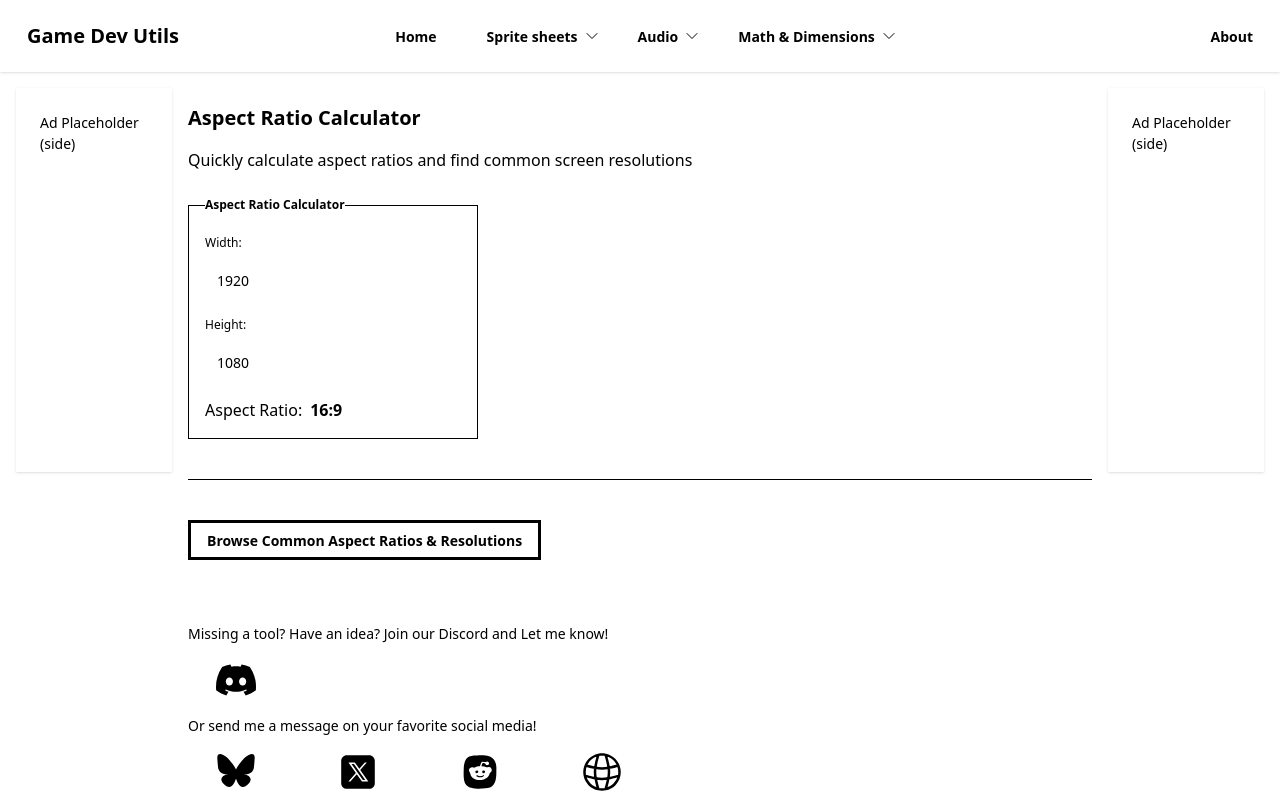
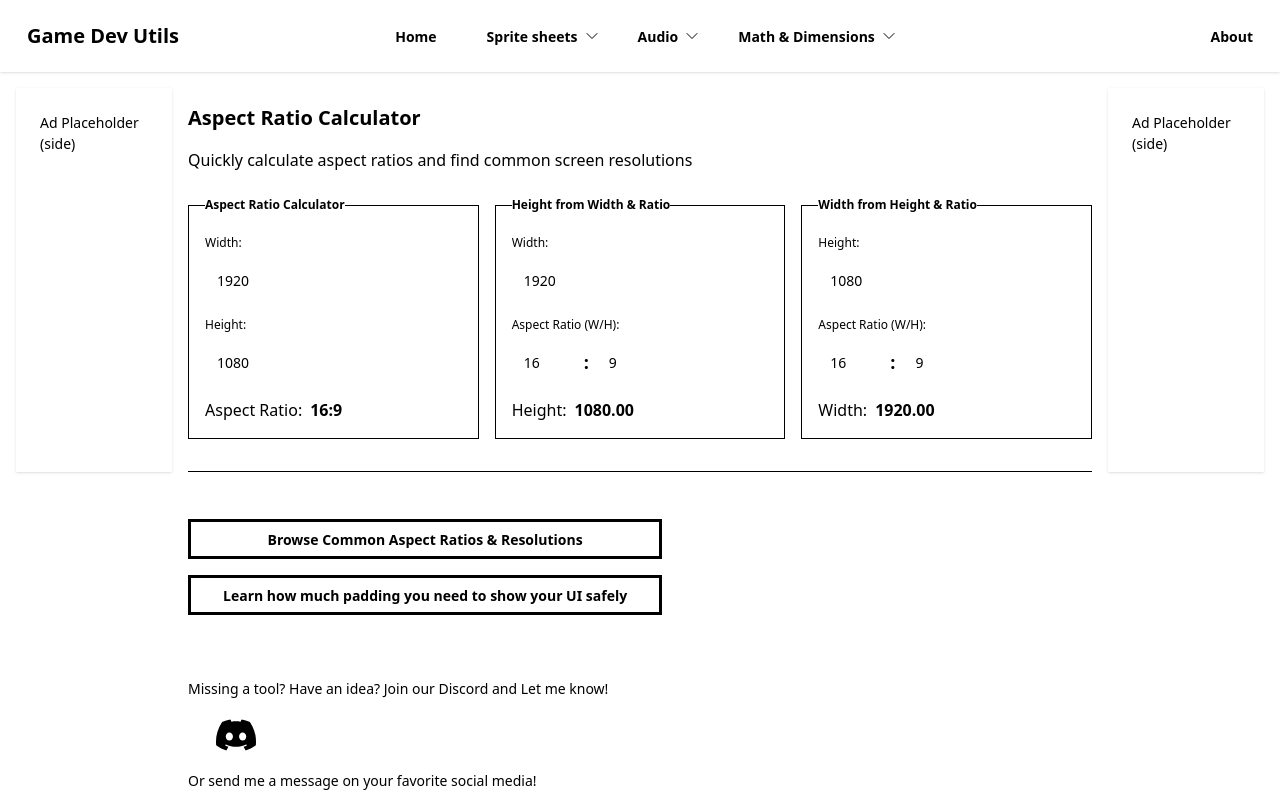
Before and after one commit to hrodrick/game-dev-tools, a React (Vite) app: page /aspect-ratio-calculator in a window 1280 px wide. Shown: the top 800 px of the page. Built offline with nearby package versions, Linux system fonts and the light colour scheme.

Commit message:
Implement first iteration of Quick Links

```diff
--- /dev/null
+++ b/src/components/QuickLinks.jsx
@@ -0,0 +1,57 @@
+import React from "react";
+
+// Centralized link definitions
+export const QUICK_LINKS = {
+  cellIdentifier: {
+    href: "/cell-numberer",
+    text: "Identify cell IDs on big sprite sheets or icon sets"
+  },
+  combine: {
+    href: "/combine",
+    text: "Combine multiple images into one"
+  },
+  aspectRatioCalculator: {
+    href: "/aspect-ratio-calculator",
+    text: "Calculate aspect ratios, and the width or height of a screen"
+  },
+  resolutions: {
+    href: "/resolutions-by-ratio",
+    text: "Browse Common Aspect Ratios & Resolutions"
+  },
+  safeArea: {
+    href: "/safe-area-calculator",
+    text: "Learn how much padding you need to show your UI safely"
+  },
+  instantAudioPad: {
+    href: "/instant-audio-pad",
+    text: "Play multiple audio files instantly or in sequence with randomized pitch"
+  },
+  pitchRandomizer: {
+    href: "/pitch-randomizer",
+    text: "Randomize audio pitch easily"
+  },
+};
+
+/**
+ * QuickLinks component
+ * @param {string[]} linkIds - Array of IDs to display
+ */
+export default function QuickLinks({ linkIds }) {
+  const filtered = linkIds
+    .map(id => ({ id, ...QUICK_LINKS[id] }))
+    .filter(link => link.href && link.text);
+  if (filtered.length === 0) return null;
+  return (
+    <div className="flex flex-col gap-4 w-fit">
+      {filtered.map(link => (
+        <a
+          key={link.id}
+          href={link.href}
+          className="btn btn-outline btn-info px-8"
+        >
+          {link.text}
+        </a>
+      ))}
+    </div>
+  );
+}
--- a/src/pages/AspectRatioCalculator/AspectRatioCalculator.jsx
+++ b/src/pages/AspectRatioCalculator/AspectRatioCalculator.jsx
@@ -1,12 +1,26 @@
 import React, { useState } from "react";
 import { getAspectRatio } from "../../Utils/Utils";
 import Footer from "../../components/Footer";
+import QuickLinks from "../../components/QuickLinks";
 
 export default function AspectRatioCalculator() {
   const [width, setWidth] = useState(1920);
   const [height, setHeight] = useState(1080);
+  const ratio = getAspectRatio(width, height);
 
-  const ratio = getAspectRatio(width, height);
+  // State for Height Calculator (Width + Ratio => Height)
+  const [hcWidth, setHcWidth] = useState(1920);
+  const [hcRatioNum, setHcRatioNum] = useState(16);
+  const [hcRatioDen, setHcRatioDen] = useState(9);
+  const hcRatio = hcRatioDen !== 0 ? hcRatioNum / hcRatioDen : 0;
+  const hcHeight = hcRatio > 0 ? (hcWidth / hcRatio).toFixed(2) : '';
+
+  // State for Width Calculator (Height + Ratio => Width)
+  const [wcHeight, setWcHeight] = useState(1080);
+  const [wcRatioNum, setWcRatioNum] = useState(16);
+  const [wcRatioDen, setWcRatioDen] = useState(9);
+  const wcRatio = wcRatioDen !== 0 ? wcRatioNum / wcRatioDen : 0;
+  const wcWidth = wcRatio > 0 ? (wcHeight * wcRatio).toFixed(2) : '';
 
   return (
     <div className="flex flex-col gap-4 w-full">
@@ -14,7 +28,10 @@ export default function AspectRatioCalculator() {
         <h1 className="text-xl font-bold">Aspect Ratio Calculator</h1>
         <h2>Quickly calculate aspect ratios and find common screen resolutions</h2>
       </header>
-      <fieldset className="box-content fieldset bg-base-200 border-base-300 rounded-box border gap-4 p-4 md:w-64">
+      {/* Responsive row of calculators */}
+      <div className="flex flex-col md:flex-row gap-4 w-full justify-center items-stretch">
+        {/* Aspect Ratio Calculator */}
+        <fieldset className="box-content fieldset bg-base-200 border-base-300 rounded-box border gap-4 p-4 md:w-64 flex-1">
           <legend className="fieldset-legend">Aspect Ratio Calculator</legend>
           <div className="flex flex-col gap-2">
             <label>Width: </label>
@@ -26,12 +43,67 @@ export default function AspectRatioCalculator() {
           </div>
           <label className="text-base flex flex-row gap-2">Aspect Ratio: <p className="font-bold">{ratio}</p></label>
         </fieldset>
-      <hr style={{ margin: "24px 0" }} />
-      <div>
-        <a href="/resolutions-by-ratio" className="btn btn-outline btn-info">
-          Browse Common Aspect Ratios & Resolutions
-        </a>
+        {/* Height Calculator */}
+        <fieldset className="box-content fieldset bg-base-200 border-base-300 rounded-box border gap-4 p-4 md:w-64 flex-1">
+          <legend className="fieldset-legend">Height from Width & Ratio</legend>
+          <div className="flex flex-col gap-2">
+            <label>Width: </label>
+            <input className="input" type="number" value={hcWidth} min={1} onChange={(e) => setHcWidth(Number(e.target.value))}/>
           </div>
+          <div className="flex flex-col gap-2">
+            <label>Aspect Ratio (W/H): </label>
+            <div className="flex flex-row items-center gap-2">
+              <input
+                className="input w-16"
+                type="number"
+                min={1}
+                value={hcRatioNum}
+                onChange={e => setHcRatioNum(Number(e.target.value))}
+              />
+              <span className="text-lg font-bold">:</span>
+              <input
+                className="input w-16"
+                type="number"
+                min={1}
+                value={hcRatioDen}
+                onChange={e => setHcRatioDen(Number(e.target.value))}
+              />
+            </div>
+          </div>
+          <label className="text-base flex flex-row gap-2">Height: <p className="font-bold">{hcHeight}</p></label>
+        </fieldset>
+        {/* Width Calculator */}
+        <fieldset className="box-content fieldset bg-base-200 border-base-300 rounded-box border gap-4 p-4 md:w-64 flex-1">
+          <legend className="fieldset-legend">Width from Height & Ratio</legend>
+          <div className="flex flex-col gap-2">
+            <label>Height: </label>
+            <input className="input" type="number" value={wcHeight} min={1} onChange={(e) => setWcHeight(Number(e.target.value))}/>
+          </div>
+          <div className="flex flex-col gap-2">
+            <label>Aspect Ratio (W/H): </label>
+            <div className="flex flex-row items-center gap-2">
+              <input
+                className="input w-16"
+                type="number"
+                min={1}
+                value={wcRatioNum}
+                onChange={e => setWcRatioNum(Number(e.target.value))}
+              />
+              <span className="text-lg font-bold">:</span>
+              <input
+                className="input w-16"
+                type="number"
+                min={1}
+                value={wcRatioDen}
+                onChange={e => setWcRatioDen(Number(e.target.value))}
+              />
+            </div>
+          </div>
+          <label className="text-base flex flex-row gap-2">Width: <p className="font-bold">{wcWidth}</p></label>
+        </fieldset>
+      </div>
+      <hr className="divider" />
+      <QuickLinks linkIds={["resolutions", "safeArea"]} />
       <Footer />
     </div>
   );
--- a/src/pages/InstantAudioPad/InstantAudioPad.jsx
+++ b/src/pages/InstantAudioPad/InstantAudioPad.jsx
@@ -125,7 +125,7 @@ export default function InstantAudioPad() {
                 onClick={() => handleButtonClick(fileObj, i)}
                 disabled={sequencePlaying}
               >
-                <p className="mask overflow-hidden size-full text-xs text-center content-center">{fileObj.name}</p>
+                <p className="mask overflow-hidden size-full text-xs text-center content-center break-all ">{fileObj.name}</p>
               </button>
             ))}
           </div>
--- a/src/pages/ResolutionsByRatio/ResolutionsByRatio.jsx
+++ b/src/pages/ResolutionsByRatio/ResolutionsByRatio.jsx
@@ -3,6 +3,7 @@ import { COMMON_RATIOS } from "./utils";
 import { getAspectRatio } from "../../Utils/Utils";
 import Footer from "../../components/Footer";
 import CopiedTooltip, { useCopyWithTooltip } from "../../components/CopiedTooltip";
+import QuickLinks from "../../components/QuickLinks";
 
 export default function ResolutionsByRatio() {
   const [selectedRatio, setSelectedRatio] = useState(COMMON_RATIOS[0]);
@@ -74,6 +75,8 @@ export default function ResolutionsByRatio() {
           </p>
         </div>
       </div>
+      <hr className="divider" />
+      <QuickLinks linkIds={["aspectRatioCalculator", "safeArea"]} />
       <Footer />
     </div>
   );
```
Lines whose indentation alone changed are shown as unchanged.
